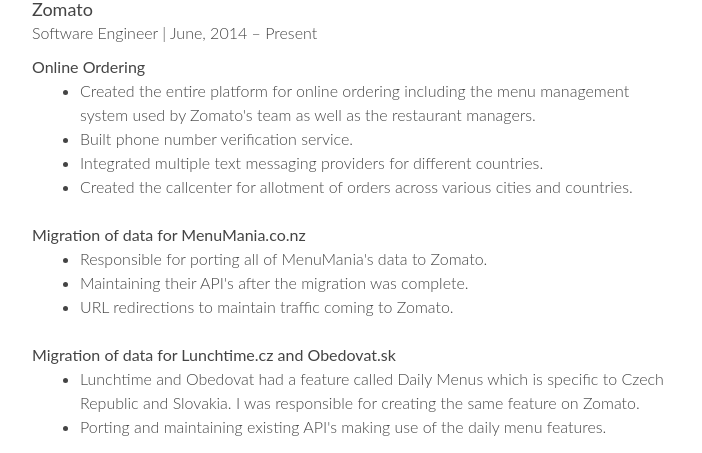
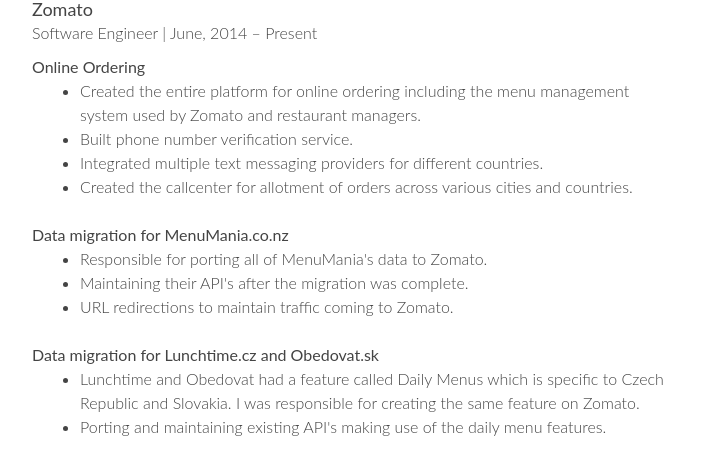
Before and after one commit to aniketpant/aniketpant.github.com, a Jekyll site: the page built from resume/index.md, in a window 1280 px wide. Shown: the part 160-613 px from the top of the page, without its empty margins (288-990 px from the left). Built offline with Jekyll 4.4.1, drawn with Linux system fonts in a browser that asks for light colours; Markdown is read by kramdown in place of the engine named in the settings; comment, search, counter and statistics services are not loaded.

Commit message:
Edits for resume

```diff
--- a/resume/index.md
+++ b/resume/index.md
@@ -28,20 +28,20 @@
 
           <div class="project">Online Ordering</div>
           <ul>
-            <li>Created the entire platform for online ordering including the menu management system used by Zomato&apos;s team as well as the restaurant managers.</li>
+            <li>Created the entire platform for online ordering including the menu management system used by Zomato and restaurant managers.</li>
             <li>Built phone number verification service.</li>
             <li>Integrated multiple text messaging providers for different countries.</li>
             <li>Created the callcenter for allotment of orders across various cities and countries.</li>
           </ul>
 
-          <div class="project">Migration of data for MenuMania.co.nz</div>
+          <div class="project">Data migration for MenuMania.co.nz</div>
           <ul>
             <li>Responsible for porting all of MenuMania&apos;s data to Zomato.</li>
             <li>Maintaining their API&apos;s after the migration was complete.</li>
             <li>URL redirections to maintain traffic coming to Zomato.</li>
           </ul>
 
-          <div class="project">Migration of data for Lunchtime.cz and Obedovat.sk</div>
+          <div class="project">Data migration for Lunchtime.cz and Obedovat.sk</div>
           <ul>
             <li>Lunchtime and Obedovat had a feature called Daily Menus which is specific to Czech Republic and Slovakia. I was responsible for creating the same feature on Zomato.</li>
             <li>Porting and maintaining existing API&apos;s making use of the daily menu features.</li>
```
